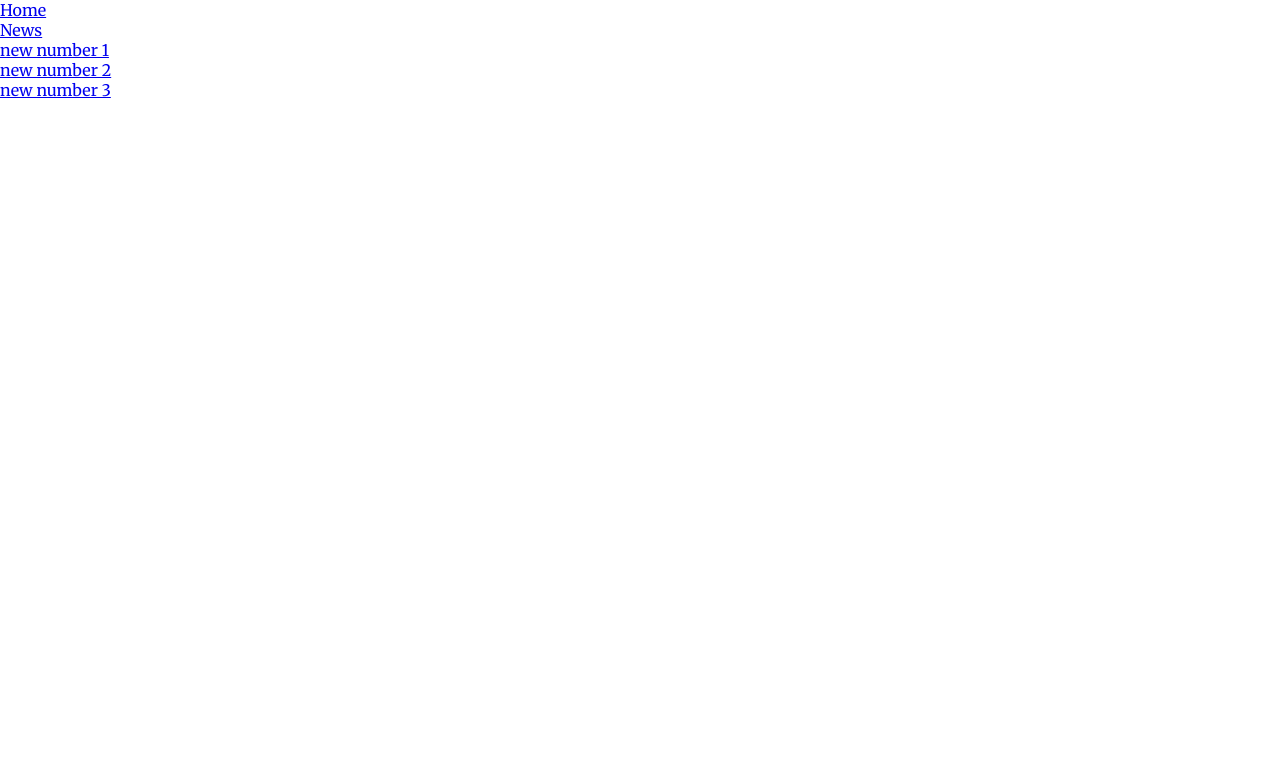
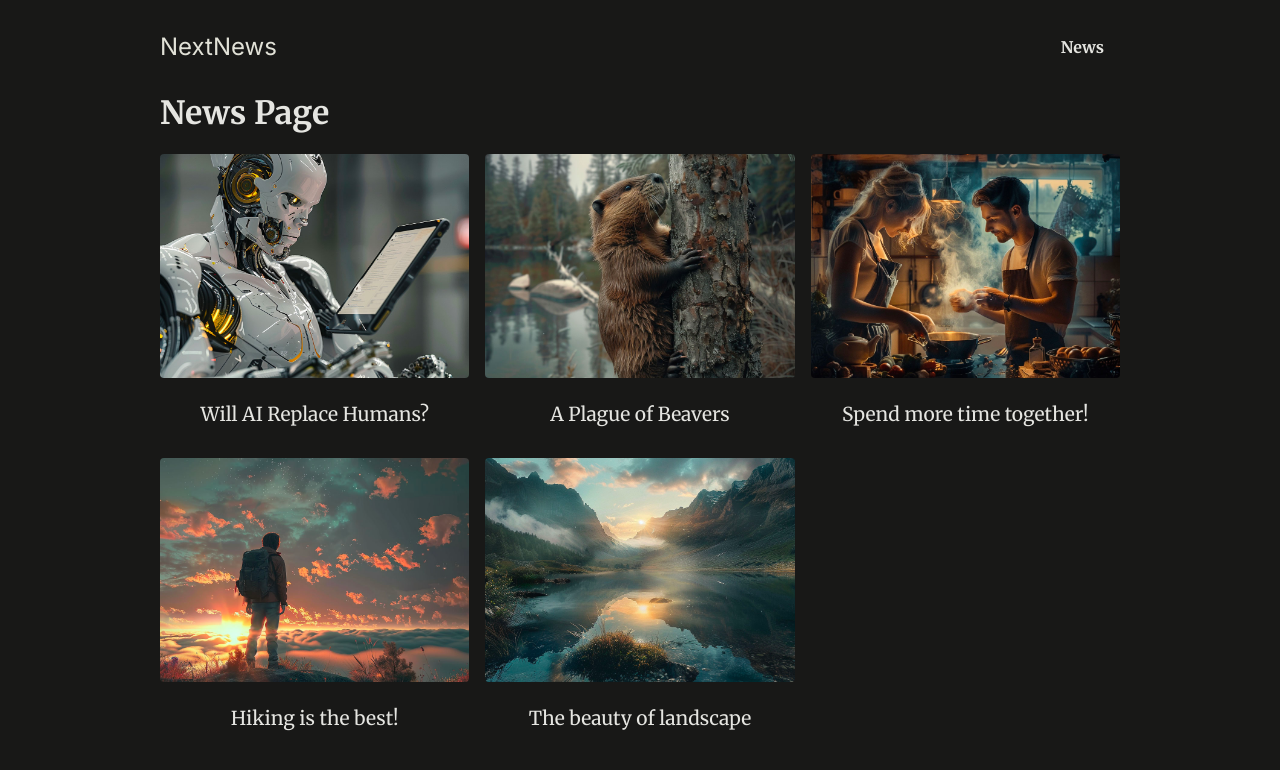
Before and after one commit to Mohsen-Nazemi/NextJs_NextNews, a Next.js app: page /news in a window 1280 px wide. Shown: the top 770 px of the page. Built offline with nearby package versions, Linux system fonts and the light colour scheme.

Commit message:
App Styling & Using Dummy Data

```diff
--- a/app/globals.css
+++ b/app/globals.css
@@ -10,8 +10,8 @@
 
 body {
   margin: 0;
-  /* background-color: #181817;
-  color: #e5e5e1; */
+  background-color: #181817;
+  color: #e5e5e1;
 }
 
 ul {
--- a/app/layout.js
+++ b/app/layout.js
@@ -10,8 +10,12 @@
   return (
     <html lang="en">
       <body>
-        <MainHeader />
-        {children}
+        <body>
+          <div id="page">
+            <MainHeader />
+            {children}
+          </div>
+        </body>
       </body>
     </html>
   );
--- a/app/news/page.js
+++ b/app/news/page.js
@@ -1,17 +1,24 @@
 import Link from "next/link";
+
+import { DUMMY_NEWS } from "@/dummy-news.js";
 
 export default function NewsPage() {
   return (
-    <ul>
-      <li>
-        <Link href="/news/first-news">new number 1</Link>
-      </li>
-      <li>
-        <Link href="/news/second-news">new number 2</Link>
-      </li>
-      <li>
-        <Link href="/news/third-news">new number 3</Link>
-      </li>
-    </ul>
+    <>
+      <h1>News Page</h1>
+      <ul className="news-list">
+        {DUMMY_NEWS.map((newsItem) => (
+          <li key={newsItem.id}>
+            <Link href={`/news/${newsItem.slug}`}>
+              <img
+                src={`/images/news/${newsItem.image}`}
+                alt={newsItem.title}
+              />
+              <span>{newsItem.title}</span>
+            </Link>
+          </li>
+        ))}
+      </ul>
+    </>
   );
 }
--- a/component/main-header.js
+++ b/component/main-header.js
@@ -2,13 +2,17 @@
 
 export default function MainHeader() {
   return (
-    <ul>
-      <li>
-        <Link href="/">Home</Link>
-      </li>
-      <li>
-        <Link href="/news">News</Link>
-      </li>
-    </ul>
+    <header id="main-header">
+      <div id="logo">
+        <Link href="/">NextNews</Link>
+      </div>
+      <nav>
+        <ul>
+          <li>
+            <Link href="/news">News</Link>
+          </li>
+        </ul>
+      </nav>
+    </header>
   );
 }
--- /dev/null
+++ b/dummy-news.js
@@ -0,0 +1,47 @@
+export const DUMMY_NEWS = [
+  {
+    id: "n1",
+    slug: "will-ai-replace-humans",
+    title: "Will AI Replace Humans?",
+    image: "ai-robot.jpg",
+    date: "2021-07-01",
+    content:
+      "Since late 2022 AI is on the rise and therefore many people worry whether AI will replace humans. The answer is not that simple. AI is a tool that can be used to automate tasks, but it can also be used to augment human capabilities. The future is not set in stone, but it is clear that AI will play a big role in the future. The question is how we will use it.",
+  },
+  {
+    id: "n2",
+    slug: "beaver-plague",
+    title: "A Plague of Beavers",
+    image: "beaver.jpg",
+    date: "2022-05-01",
+    content:
+      "Beavers are taking over the world. They are building dams everywhere and flooding entire cities. What can we do to stop them?",
+  },
+  {
+    id: "n3",
+    slug: "couple-cooking",
+    title: "Spend more time together!",
+    image: "couple-cooking.jpg",
+    date: "2024-03-01",
+    content:
+      "Cooking together is a great way to spend more time with your partner. It is fun and you get to eat something delicious afterwards. What are you waiting for? Get cooking!",
+  },
+  {
+    id: "n4",
+    slug: "hiking",
+    title: "Hiking is the best!",
+    image: "hiking.jpg",
+    date: "2024-01-01",
+    content:
+      "Hiking is a great way to get some exercise and enjoy the great outdoors. It is also a great way to clear your mind and reduce stress. So what are you waiting for? Get out there and start hiking!",
+  },
+  {
+    id: "n5",
+    slug: "landscape",
+    title: "The beauty of landscape",
+    image: "landscape.jpg",
+    date: "2022-07-01",
+    content:
+      "Landscape photography is a great way to capture the beauty of nature. It is also a great way to get outside and enjoy the great outdoors. So what are you waiting for? Get out there and start taking some pictures!",
+  },
+];
```
Also changed, not shown: app/news/[id]/page.js (deleted, +0 -8 lines), app/news/[slug]/page.js (added, +16 -0 lines).
